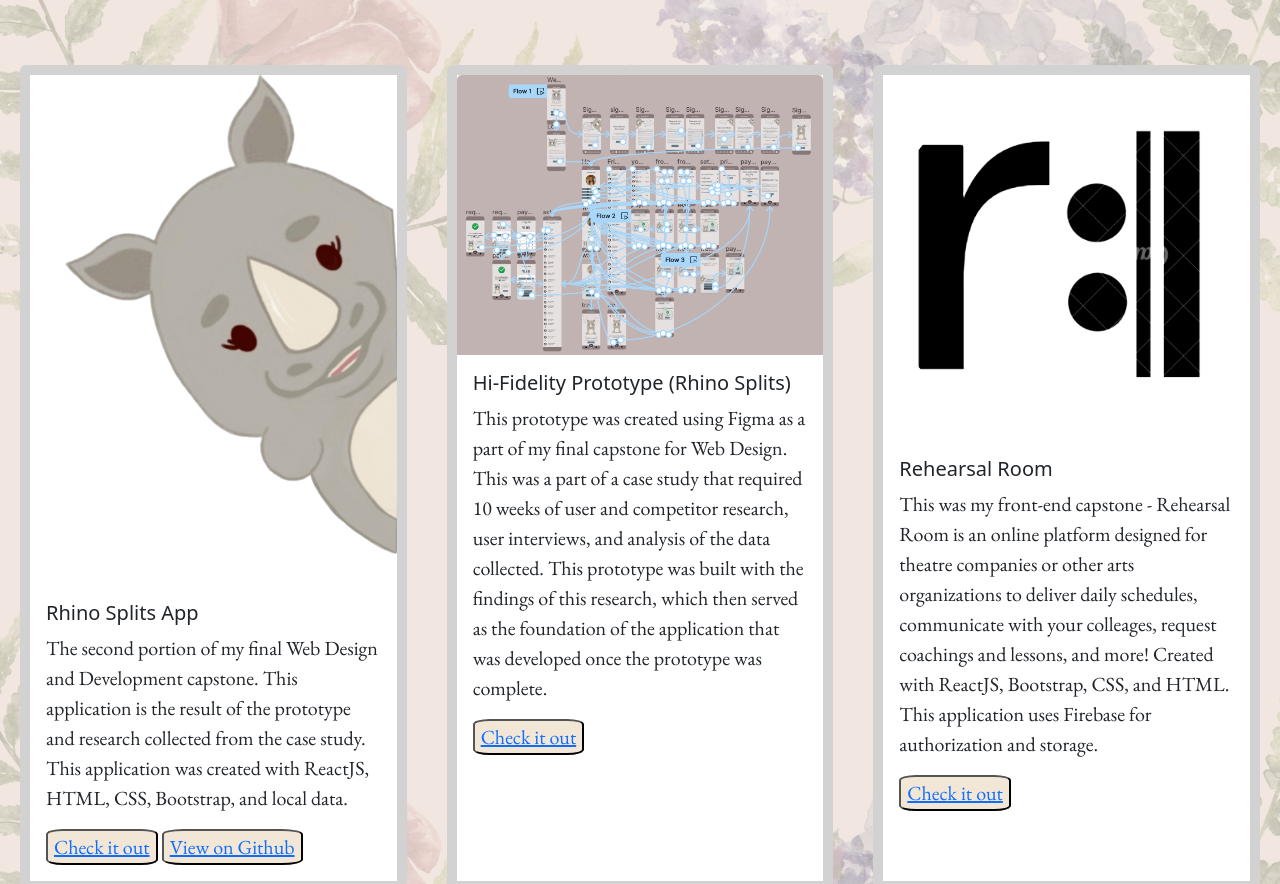
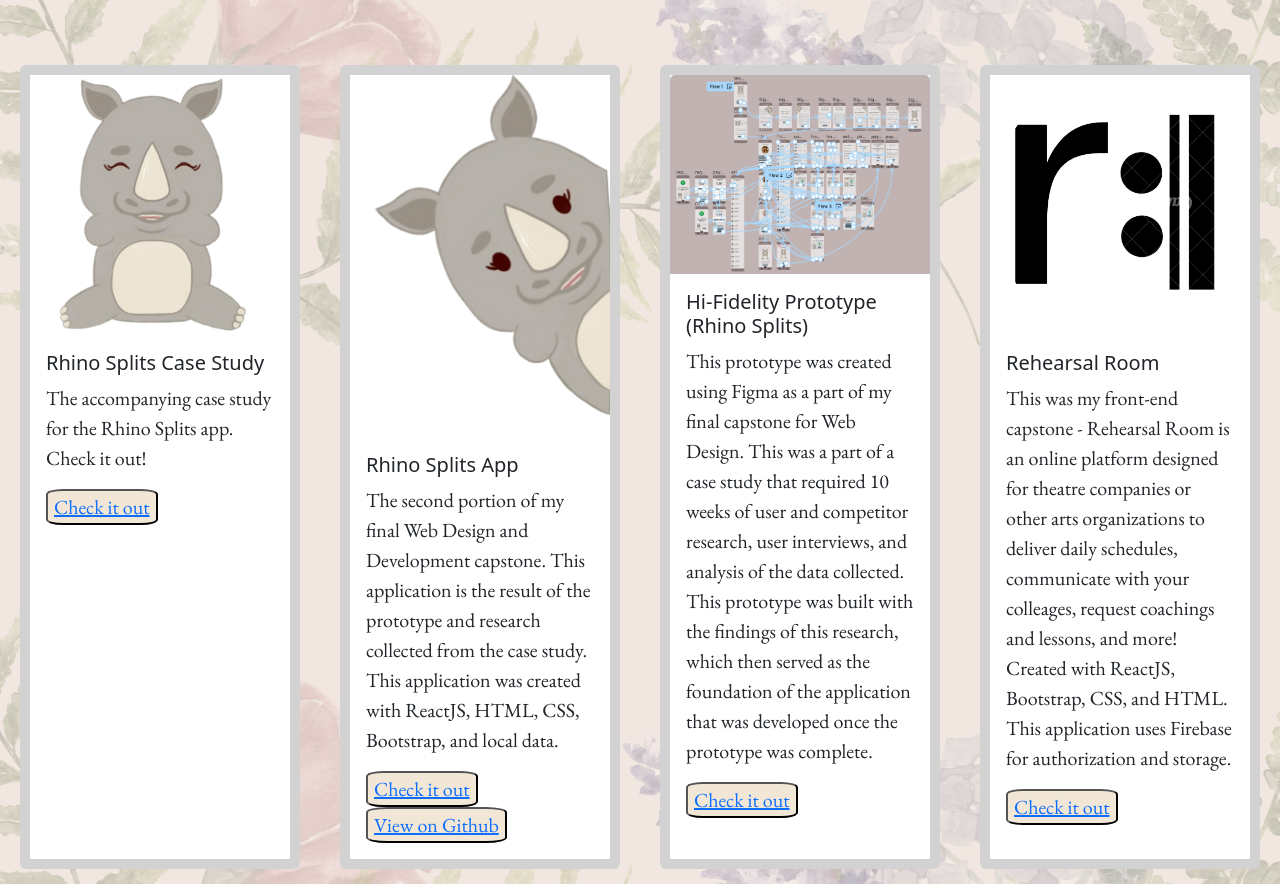
Before and after one commit to toripatricia/portfolio, a plain HTML site: page index.html in a window 1280 px wide. Shown: the part 1255-2139 px from the top of the page. Drawn offline with nearby package versions, Linux system fonts and the light colour scheme; a web font is replaced by a local one.

Commit message:
card update

```diff
--- a/index.html
+++ b/index.html
@@ -104,6 +104,17 @@
   </div>
 
   <div id="card-container">
+
+    <div class="card" style="width: 25rem;">
+      <img src="/assets/rhonda3.png" class="card-img-top" alt="...">
+      <div class="card-body">
+        <h5 class="card-title">Rhino Splits Case Study</h5>
+        <p class="card-text">The accompanying case study for the Rhino Splits app. Check it out!
+        </p>
+        <button class="project-button"><a href="https://uxfol.io/p/61173f11/02b0106b" target="_blank">Check it
+            out</a></button>
+      </div>
+    </div>
 
     <div class="card" style="width: 25rem;">
       <img src="/assets/rhondaconfirmation.png" class="card-img-top" alt="...">
```
Also changed, not shown: assets/rhonda3.png (added).
